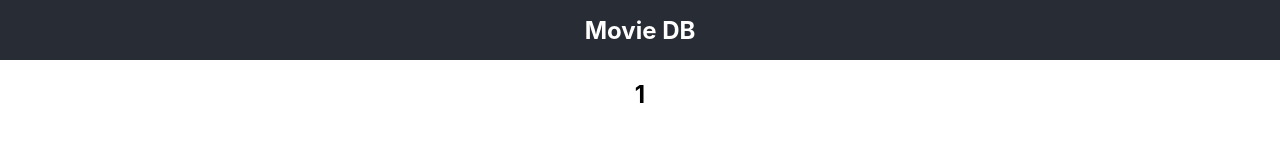
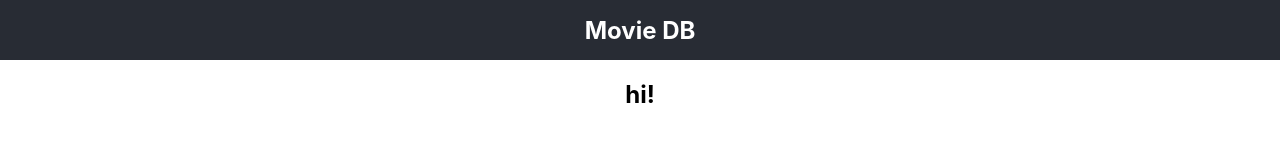
Before and after one commit to Frayz17/react-movie-db, a React (Create React App) app: page /1 in a window 1280 px wide. Shown: the top 160 px of the page. Built offline with nearby package versions, Linux system fonts and the light colour scheme.

Commit message:
add standard lib for eslint

```diff
--- a/src/App.js
+++ b/src/App.js
@@ -1,32 +1,32 @@
-import React from 'react';
+import React from 'react'
 import {
   BrowserRouter as Router,
   Route,
   Switch,
-  Link,
-} from 'react-router-dom';
-import MoviesList from './MoviesList';
-import './App.css';
+  Link
+} from 'react-router-dom'
+import MoviesList from './MoviesList'
+import MovieInf from './components/MovieInf'
+import './App.css'
 
 const App = () => (
   <Router>
-    <div className="App">
-      <header className="mainHeader">
-        <Link to="/">
-          {/* <img src={logo} className="App-logo" alt="logo" /> */}
-          <h2 className="mainHeader__title">Movie DB</h2>
+    <div className='App'>
+      <header className='mainHeader'>
+        <Link to='/'>
+          <h2 className='mainHeader__title'>Movie DB</h2>
         </Link>
       </header>
       <Switch>
-        <Route exact path="/" component={MoviesList} />
-        <Route path="/:id" component={Test} />
+        <Route exact path='/' component={MoviesList} />
+        <Route path='/:id' component={MovieInf} />
       </Switch>
     </div>
   </Router>
-);
+)
 
-export default App;
+export default App
 
 const Test = ({ match }) => (
   <h2>{match.params.id}</h2>
-);
+)
--- a/src/MoviesList.js
+++ b/src/MoviesList.js
@@ -1,33 +1,33 @@
-import React, { Component } from 'react';
-import Movie from './components/Movie';
+import React, { Component } from 'react'
+import Movie from './components/Movie'
 
 class MoviesList extends Component {
   state = {
-    movies: [],
+    movies: []
   }
 
-  async componentDidMount() {
+  async componentDidMount () {
     try {
-      const res = await fetch('https://api.themoviedb.org/3/discover/movie?api_key=bf071843832238b122dcbb33c2a416b4&language=en-US&sort_by=popularity.desc&include_adult=false&include_video=false&page=1');
-      const movies = await res.json();
+      const res = await fetch('https://api.themoviedb.org/3/discover/movie?api_key=bf071843832238b122dcbb33c2a416b4&language=en-US&sort_by=popularity.desc&include_adult=false&include_video=false&page=1')
+      const movies = await res.json()
 
       this.setState({
-        movies: movies.results,
-      });
+        movies: movies.results
+      })
     } catch (e) {
-      console.log(e);
+      console.log(e)
     }
   }
 
-  render() {
-    const { movies } = this.state;
+  render () {
+    const { movies } = this.state
 
     return (
       <div>
         {movies.map(movie => <Movie movie={movie} key={movie.id} />)}
       </div>
-    );
+    )
   }
 }
 
-export default MoviesList;
+export default MoviesList
--- a/src/components/Movie.js
+++ b/src/components/Movie.js
@@ -1,8 +1,8 @@
-import React from 'react';
-import PropTypes from 'prop-types';
-import { Link } from 'react-router-dom';
+import React from 'react'
+import PropTypes from 'prop-types'
+import { Link } from 'react-router-dom'
 
-const POSTER_PATH = 'http://image.tmdb.org/t/p/w154';
+const POSTER_PATH = 'http://image.tmdb.org/t/p/w154'
 
 const Movie = ({ movie }) => (
   <div>
@@ -10,12 +10,12 @@ const Movie = ({ movie }) => (
       <img src={`${POSTER_PATH}${movie.poster_path}`} alt={movie.title} />
     </Link>
   </div>
-);
+)
 
-export default Movie;
+export default Movie
 
 Movie.propTypes = {
   movie: PropTypes.shape({
-    title: PropTypes.string.isRequired,
-  }).isRequired,
-};
+    title: PropTypes.string.isRequired
+  }).isRequired
+}
--- /dev/null
+++ b/src/components/MovieInf.js
@@ -0,0 +1,10 @@
+import React from 'react'
+
+export default function MovieInf ({ match }) {
+  const POSTER_PATH = 'http://image.tmdb.org/t/p/w154'
+
+  console.log(match)
+  return (
+    <h2>hi!</h2>
+  )
+}
```
Also changed, not shown: package.json (+3 -5 lines), src/index.js (+7 -7 lines), 1 other file (tests, documents, lock files or other folders).
